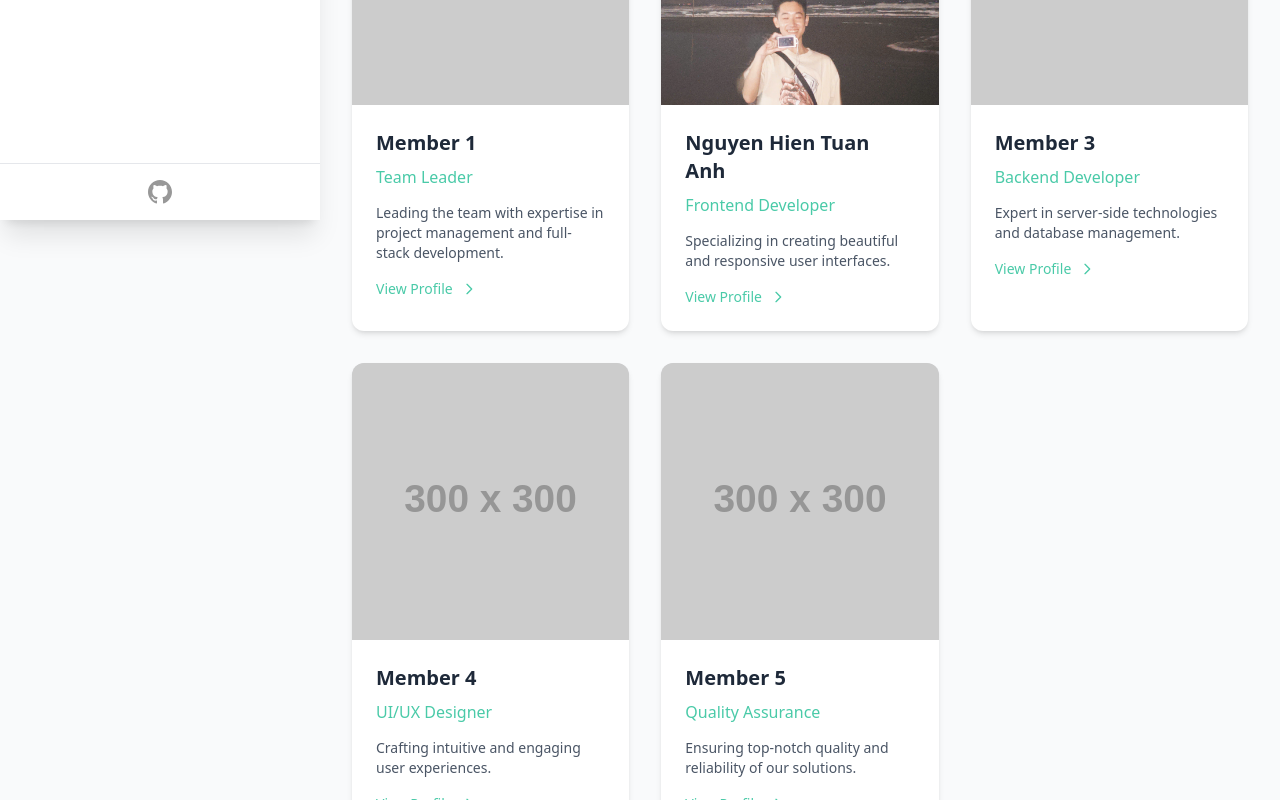
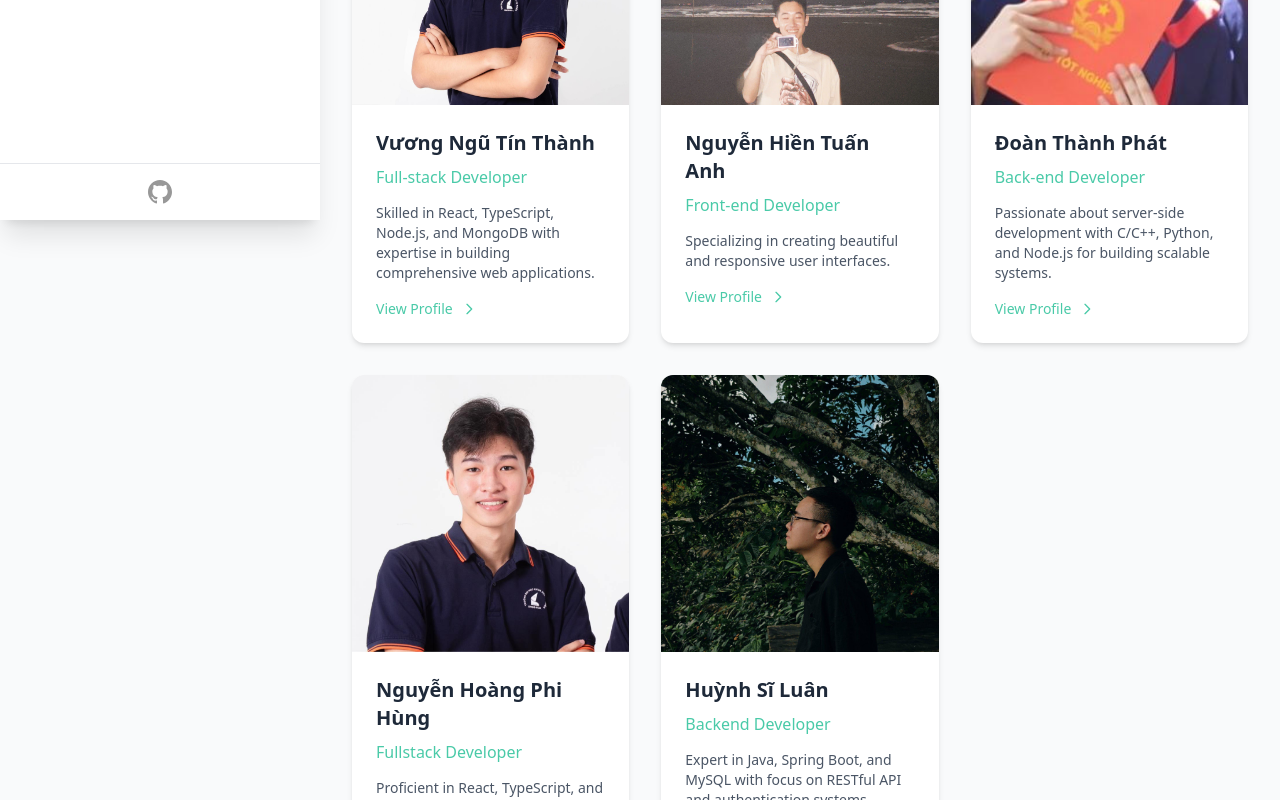
Before and after one commit to xing215/CSC13008-GA01, a React (Vite) app: page / in a window 1280 px wide. Shown: the part 580-1380 px from the top of the page. Built offline with nearby package versions, Linux system fonts and the light colour scheme.

Commit message:
feat: update homepage with names, roles, images, and descriptions (#7)

```diff
--- a/src/pages/Home.tsx
+++ b/src/pages/Home.tsx
@@ -4,42 +4,43 @@ const Home = () => {
     const teamMembers = [
         {
             id: 1,
-            name: "Member 1",
-            role: "Team Leader",
-            image: "https://via.placeholder.com/300",
+            name: "Vương Ngũ Tín Thành",
+            role: "Full-stack Developer",
+            image: "/vntthanh/profilepic.jpg",
             description:
-                "Leading the team with expertise in project management and full-stack development.",
+                "Skilled in React, TypeScript, Node.js, and MongoDB with expertise in building comprehensive web applications.",
         },
         {
             id: 2,
-            name: "Nguyen Hien Tuan Anh",
-            role: "Frontend Developer",
+            name: "Nguyễn Hiền Tuấn Anh",
+            role: "Front-end Developer",
             image: "/nhtanh/tnnhuaa.jpg",
             description:
                 "Specializing in creating beautiful and responsive user interfaces.",
         },
         {
             id: 3,
-            name: "Member 3",
-            role: "Backend Developer",
-            image: "https://via.placeholder.com/300",
+            name: "Đoàn Thành Phát",
+            role: "Back-end Developer",
+            image: "/dtphat/DoanThanhPhat.jpg",
             description:
-                "Expert in server-side technologies and database management.",
+                "Passionate about server-side development with C/C++, Python, and Node.js for building scalable systems.",
         },
         {
             id: 4,
-            name: "Member 4",
-            role: "UI/UX Designer",
-            image: "https://via.placeholder.com/300",
-            description: "Crafting intuitive and engaging user experiences.",
+            name: "Nguyễn Hoàng Phi Hùng",
+            role: "Fullstack Developer",
+            image: "/nhphung/profilepic.jpg",
+            description:
+                "Proficient in React, TypeScript, and Tailwind CSS with experience in both frontend and backend development.",
         },
         {
             id: 5,
-            name: "Member 5",
-            role: "Quality Assurance",
-            image: "https://via.placeholder.com/300",
+            name: "Huỳnh Sĩ Luân",
+            role: "Backend Developer",
+            image: "/hsluan/picture.jpg",
             description:
-                "Ensuring top-notch quality and reliability of our solutions.",
+                "Expert in Java, Spring Boot, and MySQL with focus on RESTful API and authentication systems.",
         },
     ];
 
```
Also changed, not shown: 1 other file (tests, documents, lock files or other folders).
